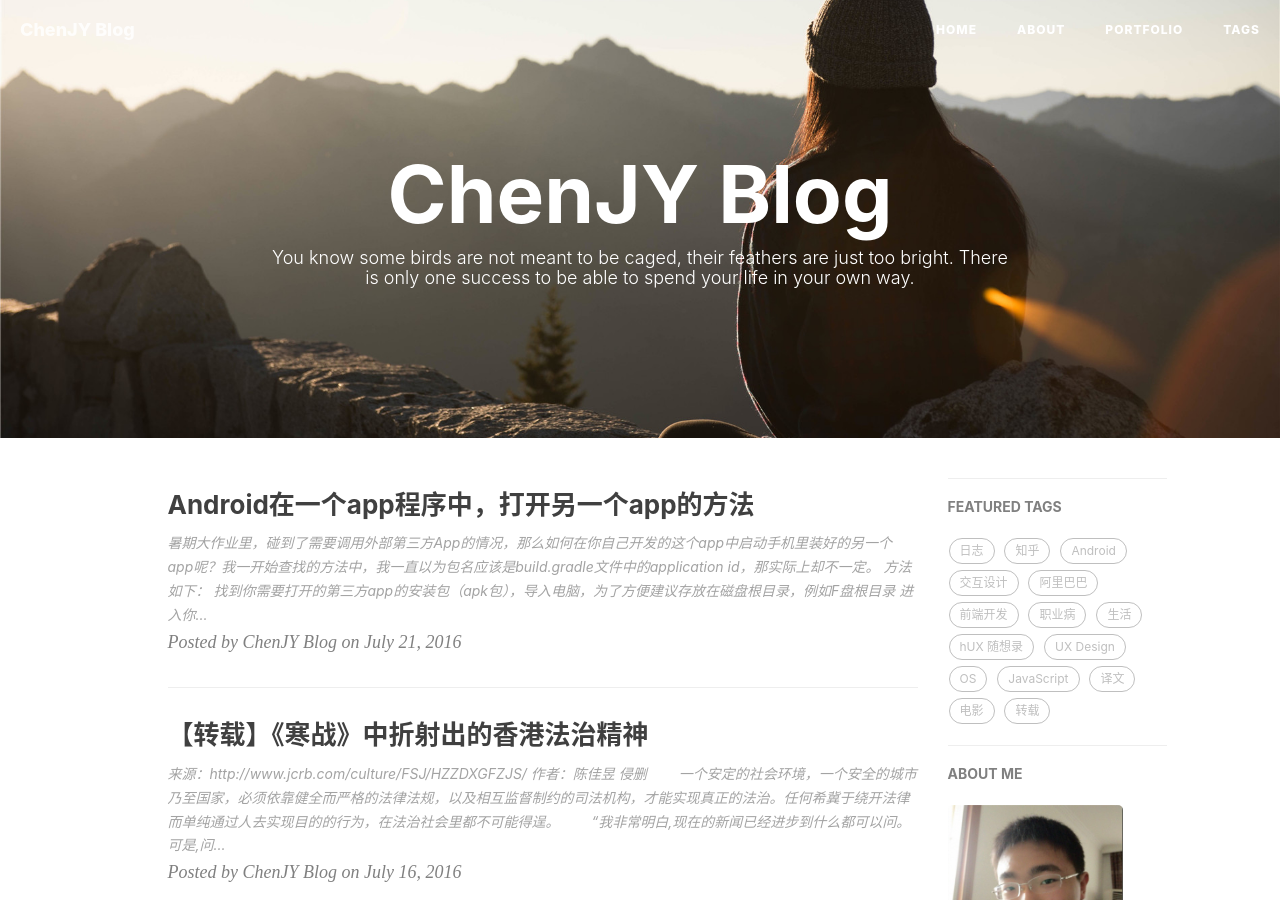
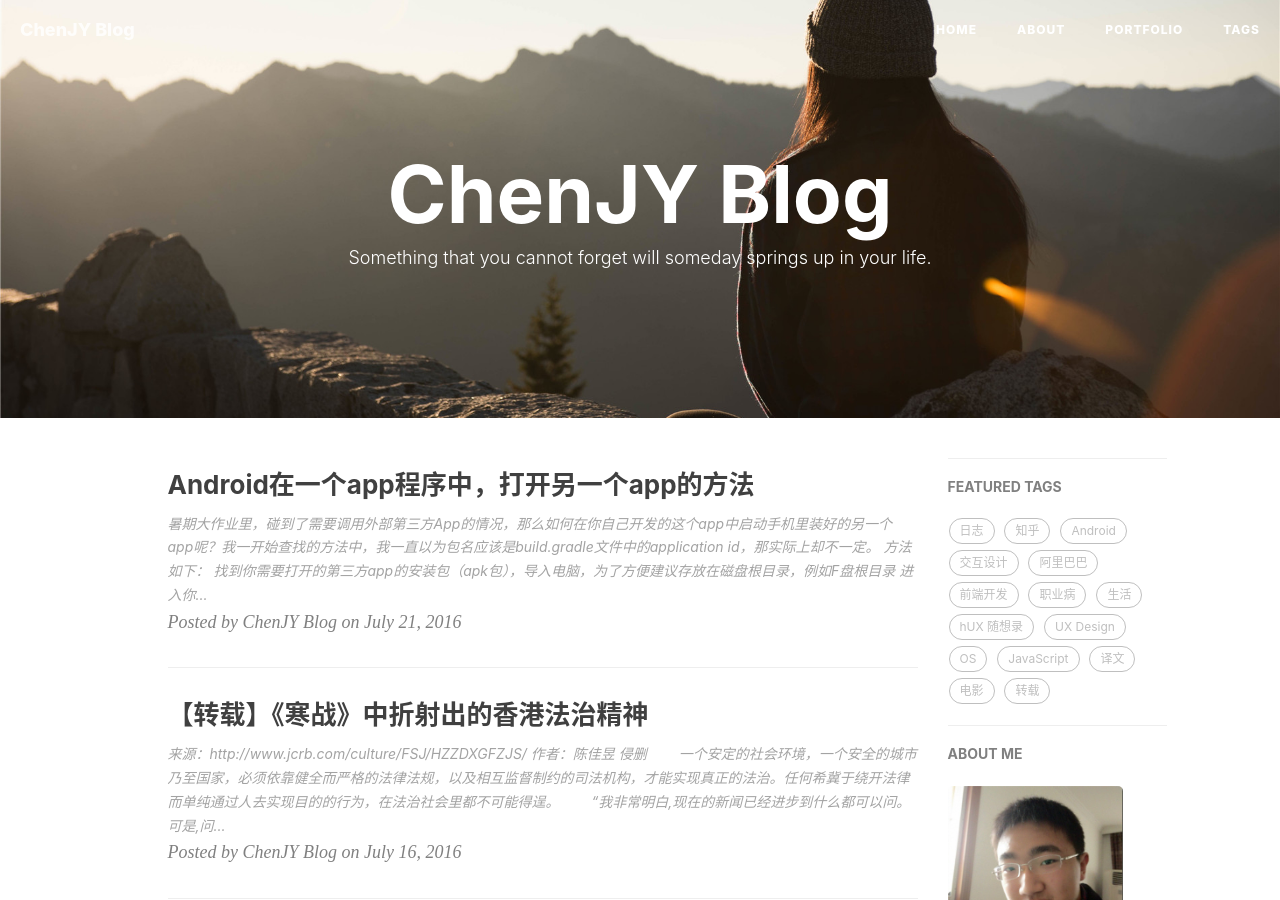
Before and after one commit to jiayangchen/jiayangchen.github.io, a Jekyll site: the page built from index.html, in a window 1280 px wide and 900 px high. Built offline with Jekyll 4.4.1, drawn with Linux system fonts in a browser that asks for light colours; nearby versions of some CDN libraries; the list of posts is cut into pages by our own code.

Commit message:
2016-09-23

```diff
--- a/index.html
+++ b/index.html
@@ -1,7 +1,6 @@
 ---
 layout: page
-description: "You know some birds are not meant to be caged, their feathers are just too bright.
-There is only one success  to be able to spend your life in your own way."
+description: "Something that you cannot forget will someday springs up in your life."
 ---
 
 {% for post in paginator.posts %}
```
Also changed, not shown: about.html (+6 -4 lines).
